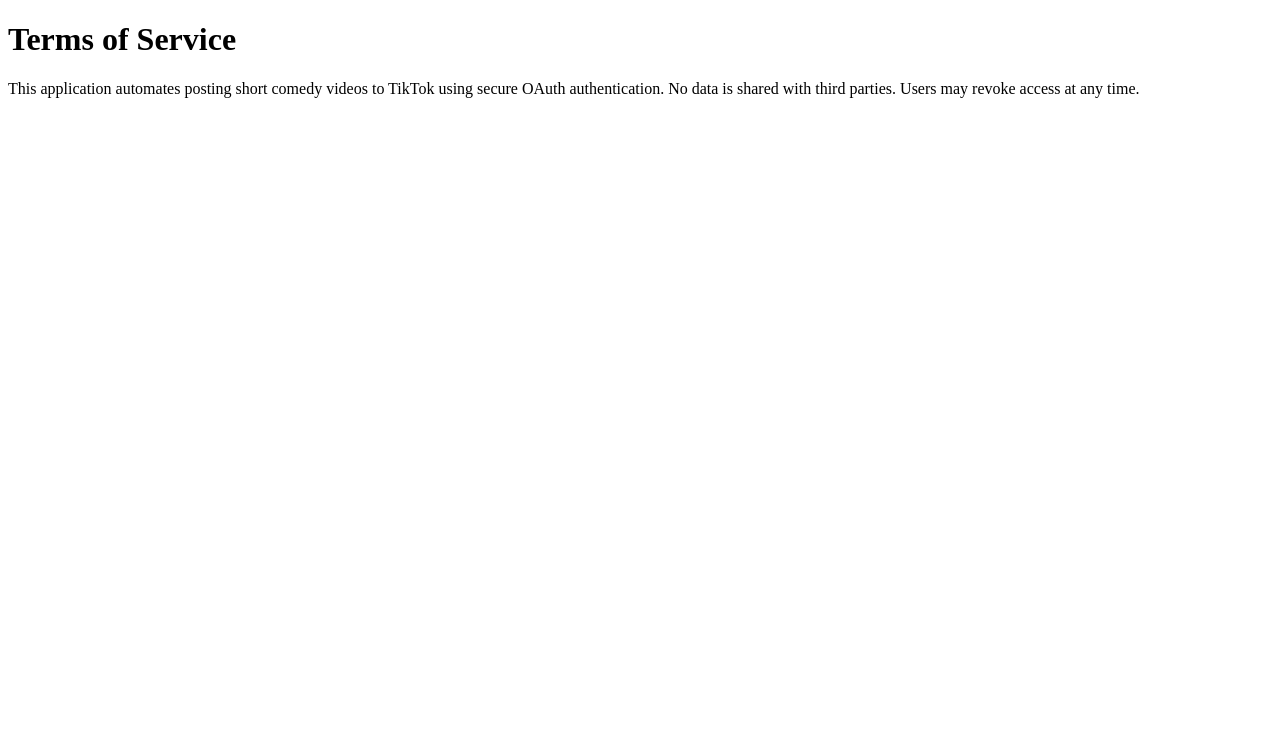
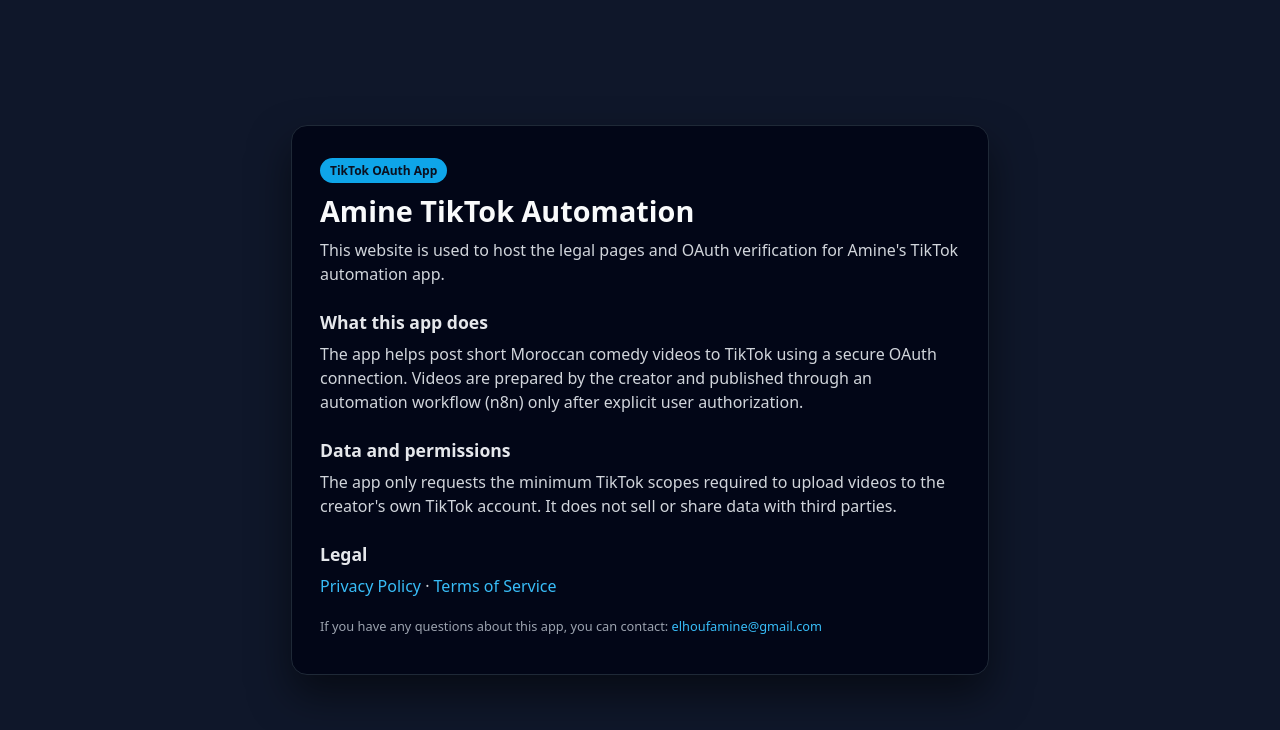
Before and after one commit to amineelhouf/terms, a plain HTML site: page index.html in a window 1280 px wide. Drawn offline with Linux system fonts and the light colour scheme.

Commit message:
Revise index.html for TikTok Automation app
Updated the HTML structure and content for the Amine TikTok Automation app, including new styles and legal information.

```diff
--- a/index.html
+++ b/index.html
@@ -1,11 +1,103 @@
 <!DOCTYPE html>
-<html>
+<html lang="en">
 <head>
-  <title>Terms of Service</title>
+  <meta charset="UTF-8" />
+  <title>Amine TikTok Automation</title>
+  <meta name="viewport" content="width=device-width, initial-scale=1" />
+  <style>
+    body {
+      font-family: system-ui, -apple-system, BlinkMacSystemFont, "Segoe UI", sans-serif;
+      margin: 0;
+      padding: 0;
+      background: #0f172a;
+      color: #e5e7eb;
+      display: flex;
+      align-items: center;
+      justify-content: center;
+      min-height: 100vh;
+    }
+    .card {
+      max-width: 640px;
+      padding: 32px 28px;
+      border-radius: 16px;
+      background: #020617;
+      box-shadow: 0 20px 40px rgba(0, 0, 0, 0.5);
+      border: 1px solid #1f2937;
+    }
+    h1 {
+      margin-top: 0;
+      margin-bottom: 0.5rem;
+      font-size: 1.8rem;
+      color: #f9fafb;
+    }
+    h2 {
+      font-size: 1.1rem;
+      margin-top: 1.5rem;
+      margin-bottom: 0.5rem;
+      color: #e5e7eb;
+    }
+    p {
+      margin: 0.35rem 0;
+      line-height: 1.5;
+      color: #d1d5db;
+    }
+    a {
+      color: #38bdf8;
+      text-decoration: none;
+    }
+    a:hover {
+      text-decoration: underline;
+    }
+    .tag {
+      display: inline-block;
+      font-size: 0.75rem;
+      padding: 4px 10px;
+      border-radius: 999px;
+      background: #0ea5e9;
+      color: #0b1120;
+      font-weight: 600;
+      margin-bottom: 8px;
+    }
+    .footer {
+      margin-top: 1.2rem;
+      font-size: 0.8rem;
+      color: #9ca3af;
+    }
+  </style>
 </head>
 <body>
-  <h1>Terms of Service</h1>
-  <p>This application automates posting short comedy videos to TikTok using secure OAuth authentication.
-  No data is shared with third parties. Users may revoke access at any time.</p>
+  <main class="card">
+    <div class="tag">TikTok OAuth App</div>
+    <h1>Amine TikTok Automation</h1>
+    <p>
+      This website is used to host the legal pages and OAuth verification
+      for Amine's TikTok automation app.
+    </p>
+
+    <h2>What this app does</h2>
+    <p>
+      The app helps post short Moroccan comedy videos to TikTok using a secure
+      OAuth connection. Videos are prepared by the creator and published through
+      an automation workflow (n8n) only after explicit user authorization.
+    </p>
+
+    <h2>Data and permissions</h2>
+    <p>
+      The app only requests the minimum TikTok scopes required to upload videos
+      to the creator's own TikTok account. It does not sell or share data with
+      third parties.
+    </p>
+
+    <h2>Legal</h2>
+    <p>
+      <a href="/privacy.html">Privacy Policy</a> ·
+      <a href="/terms.html">Terms of Service</a>
+    </p>
+
+    <p class="footer">
+      If you have any questions about this app, you can contact:
+      <a href="mailto:elhoufamine@gmail.com">elhoufamine@gmail.com</a>
+    </p>
+  </main>
 </body>
 </html>
```
